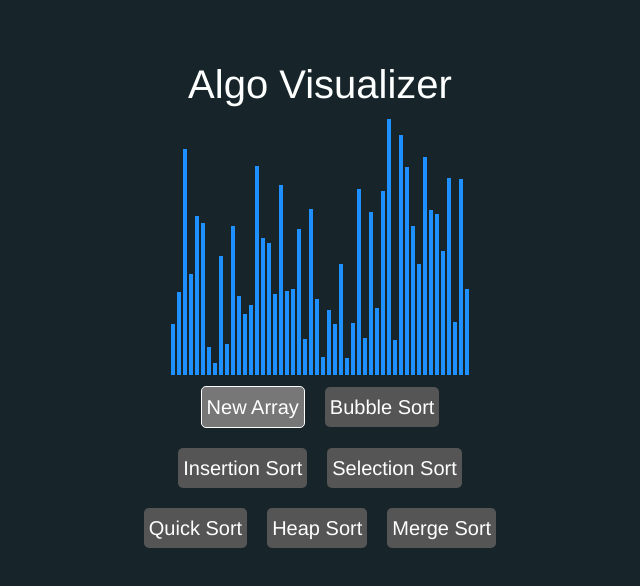
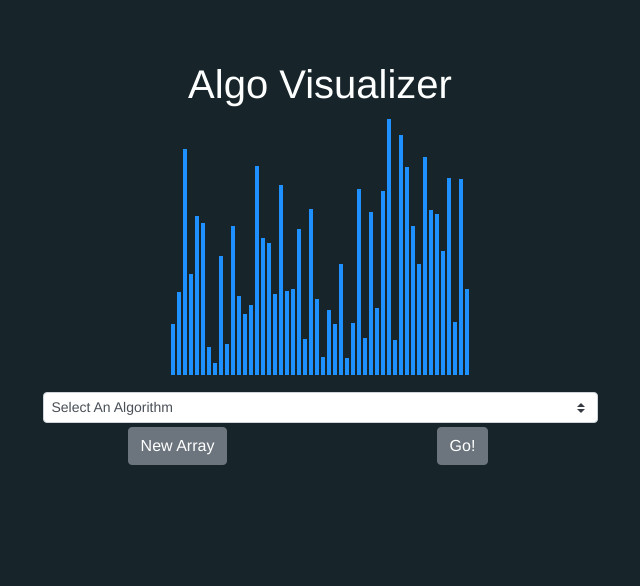
Before and after one commit to jameseaster/algo-visualization, a Vue app: page / in a window 1280 px wide. Shown: the top 586 px of the page, without its empty margins (320-960 px from the left). Built offline with nearby package versions, Linux system fonts and the light colour scheme; what vue-window-size would draw is missing.

Commit message:
(feat) substitute dropdown for all of the buttons

```diff
--- a/src/App.vue
+++ b/src/App.vue
@@ -2,7 +2,16 @@
   <div id="app">
     <Header />
     <Data v-bind:numbers="numbers" />
-    <Buttons
+    <Dropdown
+      @new-array="populateArray"
+      @bubble="bubble"
+      @insertion="insertion"
+      @selection="selection"
+      @quick="quick"
+      @heap="heap"
+      @merge="merge"
+    />
+    <!-- <Buttons
       v-bind:wideView="wideView"
       @new-array="populateArray"
       @bubble="bubble"
@@ -12,7 +21,7 @@
       @heap="heap"
       @merge="merge"
       @test="test"
-    />
+    /> -->
   </div>
 </template>
 
@@ -21,9 +30,10 @@ import Vue from "vue";
 import VueWindowSize from "vue-window-size";
 Vue.use(VueWindowSize);
 
+import Dropdown from "./components/Dropdown.vue";
 import Header from "./components/Header.vue";
 import Data from "./components/Data.vue";
-import Buttons from "./components/Buttons.vue";
+// import Buttons from "./components/Buttons.vue";
 import bubbleSort from "./algorithms/bubbleSort.js";
 import insertionSort from "./algorithms/insertionSort.js";
 import selectionSort from "./algorithms/selectionSort.js";
@@ -36,7 +46,8 @@ export default {
   components: {
     Header,
     Data,
-    Buttons,
+    // Buttons,
+    Dropdown,
   },
   data() {
     return {
```
